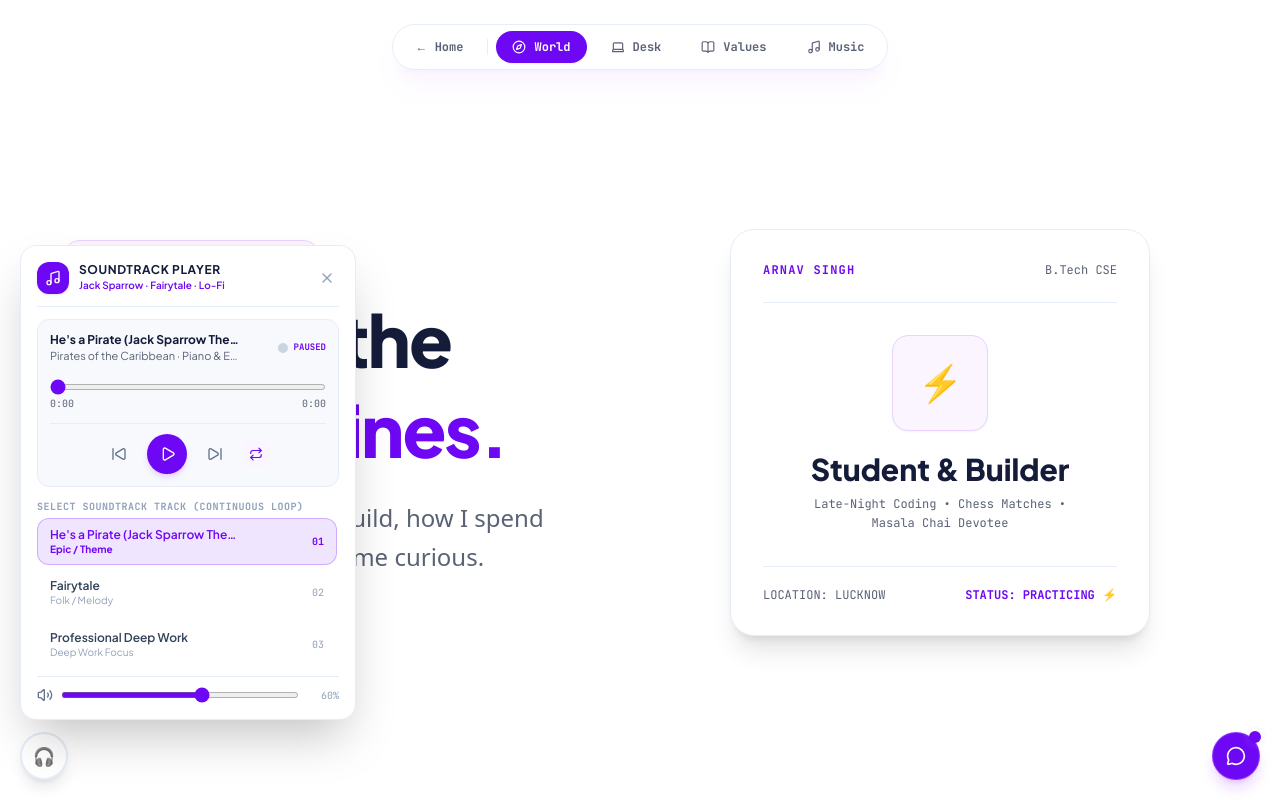
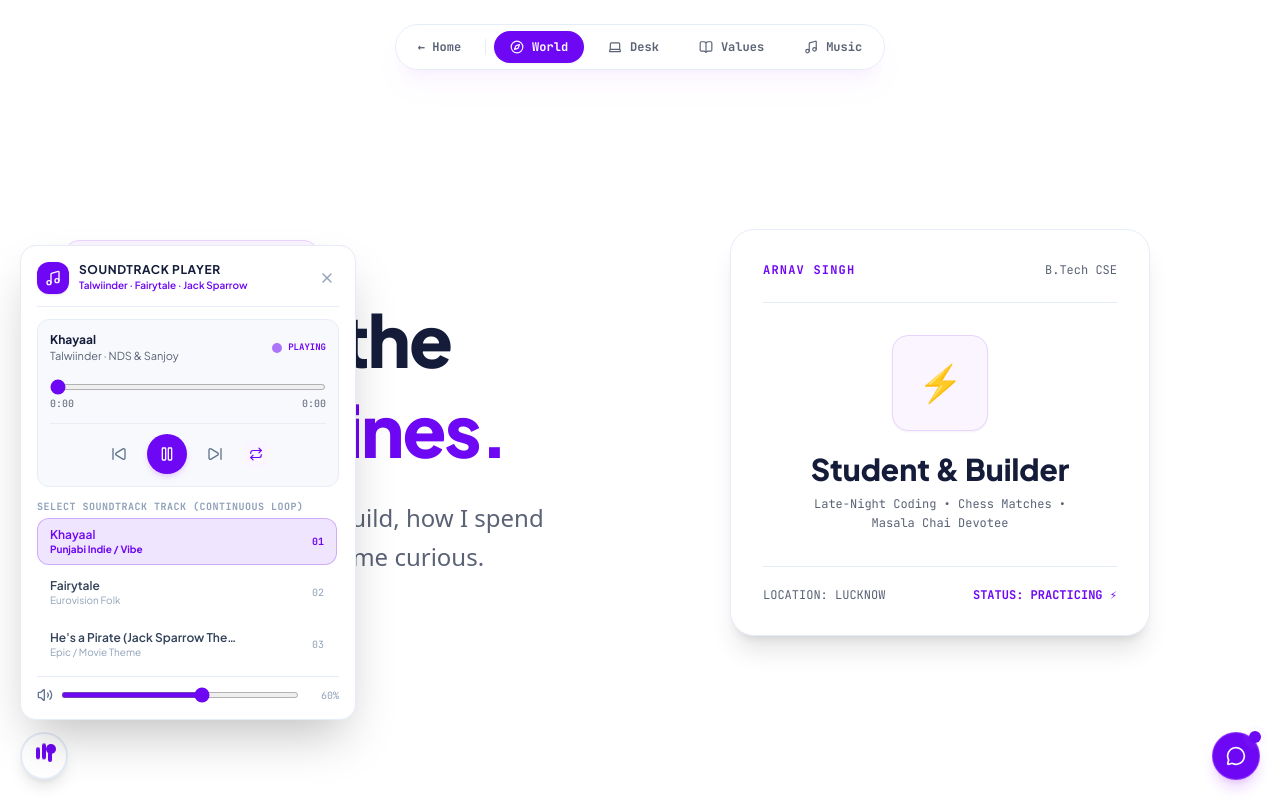
Before and after one commit to Arnav20007/portfolio, a Next.js app: page /friend in a window 1280 px wide. Both pictures are taken after a click on the button "Soundtrack Music Player". Shown: the top 800 px of the page. Built offline with nearby package versions, Linux system fonts and the light colour scheme.

Commit message:
feat(music): add Talwiinder Khayaal, fix Fairytale audio file and track playback switching

```diff
--- a/src/app/globals.css
+++ b/src/app/globals.css
@@ -30,7 +30,7 @@ html {
 body {
   background: #ffffff;
   color: #141c3a;
-  font-family: var(--font-jakarta), 'Plus Jakarta Sans', 'Inter', -apple-system, sans-serif;
+  font-family: 'Plus Jakarta Sans', 'Inter', -apple-system, BlinkMacSystemFont, 'Segoe UI', Roboto, sans-serif;
   min-height: 100vh;
   -webkit-font-smoothing: antialiased;
   -moz-osx-font-smoothing: grayscale;
@@ -65,9 +65,9 @@ html.light body {
 }
 
 .font-display {
-  font-family: var(--font-jakarta), 'Plus Jakarta Sans', sans-serif;
+  font-family: 'Plus Jakarta Sans', 'Inter', -apple-system, sans-serif;
 }
 
 .font-mono {
-  font-family: var(--font-mono), 'JetBrains Mono', monospace;
+  font-family: 'JetBrains Mono', ui-monospace, SFMono-Regular, Menlo, Monaco, Consolas, monospace;
 }
--- a/src/app/layout.tsx
+++ b/src/app/layout.tsx
@@ -1,22 +1,9 @@
 import type { Metadata } from "next";
-import { Plus_Jakarta_Sans, JetBrains_Mono } from "next/font/google";
 import "./globals.css";
 
 import KonamiEasterEgg from "@/components/global/KonamiEasterEgg";
 import AIChatbot from "@/components/global/AIChatbot";
 import MusicToggle from "@/components/global/MusicToggle";
-
-const jakarta = Plus_Jakarta_Sans({
-  subsets: ["latin"],
-  variable: "--font-jakarta",
-  display: "swap",
-});
-
-const jetbrains = JetBrains_Mono({
-  subsets: ["latin"],
-  variable: "--font-mono",
-  display: "swap",
-});
 
 export const metadata: Metadata = {
   title: "Arnav Singh | CS Student, Full-Stack Developer & Builder",
@@ -37,12 +24,15 @@ export default function RootLayout({
   children: React.ReactNode;
 }) {
   return (
-    <html
-      lang="en"
-      suppressHydrationWarning
-      data-scroll-behavior="smooth"
-      className={`${jakarta.variable} ${jetbrains.variable}`}
-    >
+    <html lang="en" suppressHydrationWarning data-scroll-behavior="smooth">
+      <head>
+        <link rel="preconnect" href="https://fonts.googleapis.com" />
+        <link rel="preconnect" href="https://fonts.gstatic.com" crossOrigin="anonymous" />
+        <link
+          href="https://fonts.googleapis.com/css2?family=Plus+Jakarta+Sans:wght@400;500;600;700;800;900&family=JetBrains+Mono:wght@400;500;700&display=swap"
+          rel="stylesheet"
+        />
+      </head>
       <body className="font-sans antialiased bg-white text-[#141C3A]">
         <KonamiEasterEgg />
         {children}
--- a/src/components/global/MusicToggle.tsx
+++ b/src/components/global/MusicToggle.tsx
@@ -1,6 +1,6 @@
 "use client";
 
-import { useState, useRef, useEffect, useCallback } from "react";
+import { useState, useRef, useEffect } from "react";
 import {
   Play,
   Pause,
@@ -22,22 +22,22 @@ interface Track {
 
 const playlist: Track[] = [
   {
-    title: "He's a Pirate (Jack Sparrow Theme)",
-    artist: "Pirates of the Caribbean · Piano & Epic",
-    genre: "Epic / Theme",
-    url: "/music/hes-a-pirate.mp3",
+    title: "Khayaal",
+    artist: "Talwiinder · NDS & Sanjoy",
+    genre: "Punjabi Indie / Vibe",
+    url: "/music/talwiinder-khayaal.mp3",
   },
   {
     title: "Fairytale",
-    artist: "Alexander Rybak · Folk & Melody",
-    genre: "Folk / Melody",
+    artist: "Alexander Rybak · Folk & Violin",
+    genre: "Eurovision Folk",
     url: "/music/fairytale.mp3",
   },
   {
-    title: "Professional Deep Work",
-    artist: "Technical Focus & Ambient Flow",
-    genre: "Deep Work Focus",
-    url: "/music/professional-focus.mp3",
+    title: "He's a Pirate (Jack Sparrow Theme)",
+    artist: "Pirates of the Caribbean · Piano & Epic",
+    genre: "Epic / Movie Theme",
+    url: "/music/hes-a-pirate.mp3",
   },
   {
     title: "Chill Lo-Fi Coding & Study",
@@ -46,10 +46,10 @@ const playlist: Track[] = [
     url: "/music/lofi-study.mp3",
   },
   {
-    title: "Peaceful Piano Reverie",
-    artist: "Classical Solo Piano",
-    genre: "Classical Piano",
-    url: "/music/piano-sample.mp3",
+    title: "Professional Deep Work",
+    artist: "Technical Focus & Ambient Flow",
+    genre: "Deep Work Focus",
+    url: "/music/professional-focus.mp3",
   },
 ];
 
@@ -66,6 +66,13 @@ export default function MusicToggle() {
 
   const audioRef = useRef<HTMLAudioElement | null>(null);
 
+  // Initialize audio src on mount without hardcoding in JSX
+  useEffect(() => {
+    if (audioRef.current && !audioRef.current.src) {
+      audioRef.current.src = playlist[0].url;
+    }
+  }, []);
+
   // Sync volume with audio element
   useEffect(() => {
     if (audioRef.current) {
@@ -73,22 +80,24 @@ export default function MusicToggle() {
     }
   }, [volume, isMuted]);
 
-  const playAudio = useCallback((index: number) => {
+  const playTrack = (index: number) => {
+    setCurrentTrackIndex(index);
     const audio = audioRef.current;
     if (!audio) return;
     const track = playlist[index];
     if (!track) return;
 
-    if (audio.getAttribute("src") !== track.url) {
-      audio.src = track.url;
-    }
+    audio.src = track.url;
+    audio.load();
     const promise = audio.play();
     if (promise !== undefined) {
-      promise.catch((err) => {
-        console.warn("Audio playback interrupted:", err);
-      });
+      promise
+        .then(() => setIsPlaying(true))
+        .catch((err) => {
+          console.warn("Audio playback interrupted:", err);
+        });
     }
-  }, []);
+  };
 
   const togglePlay = () => {
     const audio = audioRef.current;
@@ -96,26 +105,32 @@ export default function MusicToggle() {
 
     if (isPlaying) {
       audio.pause();
+      setIsPlaying(false);
     } else {
-      playAudio(currentTrackIndex);
+      const track = playlist[currentTrackIndex];
+      if (track && (!audio.src || !audio.src.endsWith(track.url))) {
+        audio.src = track.url;
+        audio.load();
+      }
+      const promise = audio.play();
+      if (promise !== undefined) {
+        promise
+          .then(() => setIsPlaying(true))
+          .catch((err) => {
+            console.warn("Audio playback interrupted:", err);
+          });
+      }
     }
-  };
-
-  const playTrack = (index: number) => {
-    setCurrentTrackIndex(index);
-    playAudio(index);
   };
 
   const nextTrack = () => {
     const nextIdx = (currentTrackIndex + 1) % playlist.length;
-    setCurrentTrackIndex(nextIdx);
-    playAudio(nextIdx);
+    playTrack(nextIdx);
   };
 
   const prevTrack = () => {
     const prevIdx = (currentTrackIndex - 1 + playlist.length) % playlist.length;
-    setCurrentTrackIndex(prevIdx);
-    playAudio(prevIdx);
+    playTrack(prevIdx);
   };
 
   const handleSeek = (e: React.ChangeEvent<HTMLInputElement>) => {
@@ -137,10 +152,9 @@ export default function MusicToggle() {
 
   return (
     <>
-      {/* Hidden Native Audio Element */}
+      {/* Hidden Native Audio Element (src managed imperatively to prevent React reconciliation conflicts) */}
       <audio
         ref={audioRef}
-        src={playlist[0].url}
         preload="metadata"
         playsInline
         onPlay={() => {
@@ -163,8 +177,7 @@ export default function MusicToggle() {
         onEnded={() => {
           if (isLooping) {
             const nextIdx = (currentTrackIndex + 1) % playlist.length;
-            setCurrentTrackIndex(nextIdx);
-            playAudio(nextIdx);
+            playTrack(nextIdx);
           } else {
             setIsPlaying(false);
           }
@@ -185,7 +198,7 @@ export default function MusicToggle() {
                   Soundtrack Player
                 </span>
                 <span className="text-[10px] text-[#6E07F3] font-semibold block">
-                  Jack Sparrow · Fairytale · Lo-Fi
+                  Talwiinder · Fairytale · Jack Sparrow
                 </span>
               </div>
             </div>
@@ -348,7 +361,7 @@ export default function MusicToggle() {
         id="music-toggle"
         onClick={() => {
           if (!isPlaying) {
-            playAudio(currentTrackIndex);
+            togglePlay();
             setIsPanelOpen(true);
           } else {
             setIsPanelOpen(!isPanelOpen);
```
Also changed, not shown: 2 other files (tests, documents, lock files or other folders).
